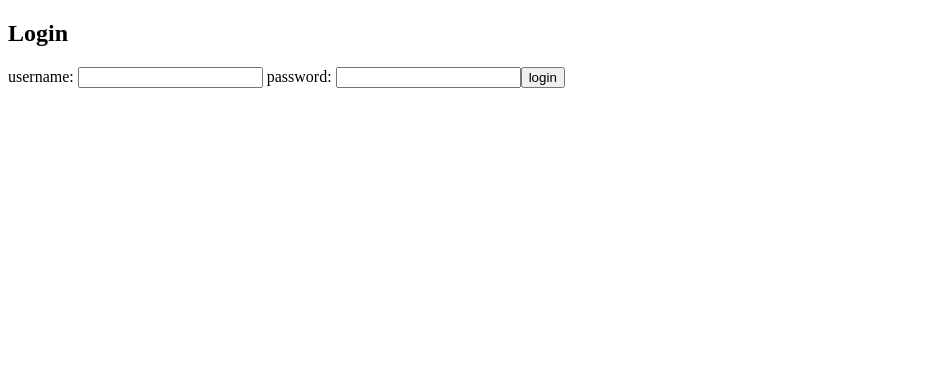
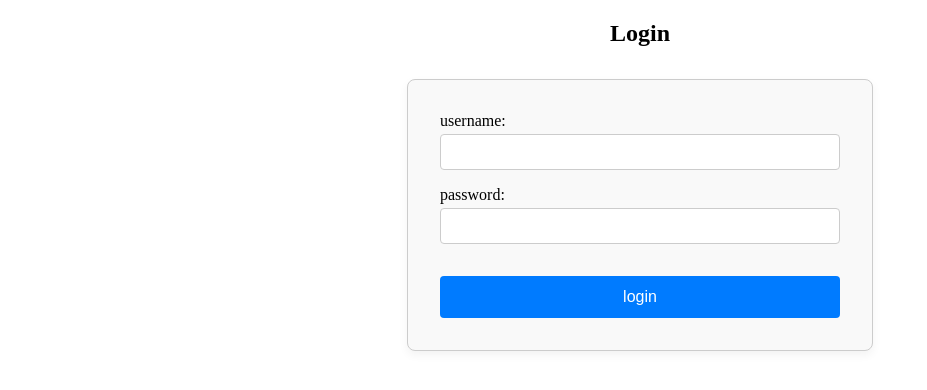
Before and after one commit to ezsinehan/slopsite, an Angular app in the folder slopsitefrontend/: page /login in a window 1280 px wide. Shown: the top 390 px of the page, without its empty margins (0-927 px from the left). Built offline with nearby package versions, Linux system fonts and the light colour scheme.

Commit message:
admin login

```diff
--- a/slopsitefrontend/src/app/auth/login/login.component.css
+++ b/slopsitefrontend/src/app/auth/login/login.component.css
@@ -0,0 +1,58 @@
+form {
+    max-width: 400px;
+    margin: 2rem auto;
+    padding: 2rem;
+    border: 1px solid #ccc;
+    border-radius: 8px;
+    background-color: #f9f9f9;
+    box-shadow: 0 4px 10px rgba(0, 0, 0, 0.05);
+  }
+
+  h2 {
+    text-align: center;
+    margin-bottom: 1.5rem;
+  }
+
+  label {
+    display: block;
+    margin-bottom: 1rem;
+    font-weight: 500;
+  }
+
+  input[type="text"],
+  input[type="password"] {
+    width: 100%;
+    padding: 0.5rem;
+    margin-top: 0.25rem;
+    border: 1px solid #ccc;
+    border-radius: 4px;
+    font-size: 1rem;
+    box-sizing: border-box;
+  }
+
+  button {
+    width: 100%;
+    padding: 0.75rem;
+    font-size: 1rem;
+    background-color: #007bff;
+    color: white;
+    border: none;
+    border-radius: 4px;
+    cursor: pointer;
+    margin-top: 1rem;
+    transition: background-color 0.2s ease-in-out;
+  }
+
+  button:disabled {
+    background-color: #6c757d;
+    cursor: not-allowed;
+  }
+
+  .error {
+    color: #d9534f;
+    background-color: #f8d7da;
+    padding: 0.5rem;
+    margin-top: 0.5rem;
+    border: 1px solid #f5c6cb;
+    border-radius: 4px;
+  }
```
Also changed, not shown: 2 other files (tests, documents, lock files or other folders).
